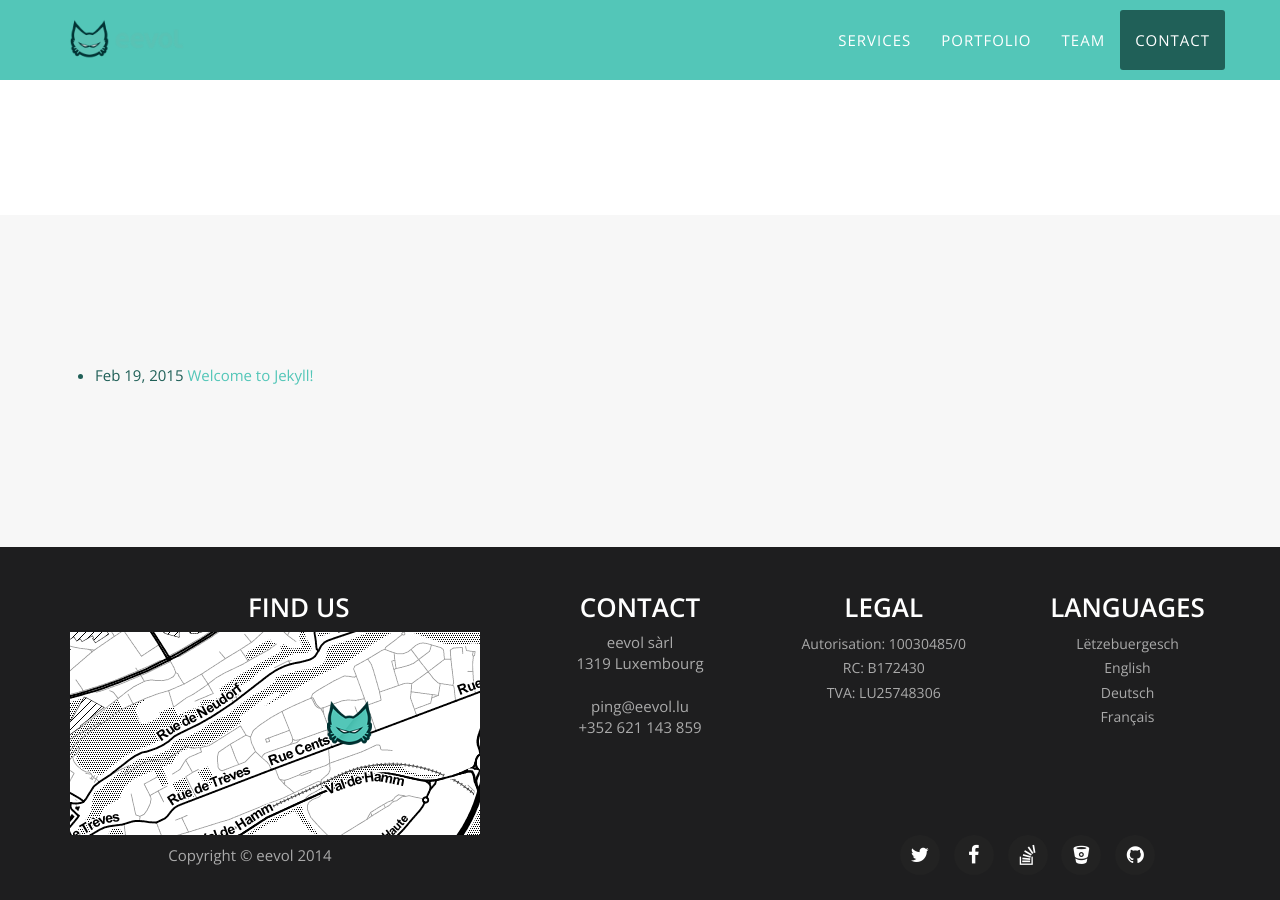
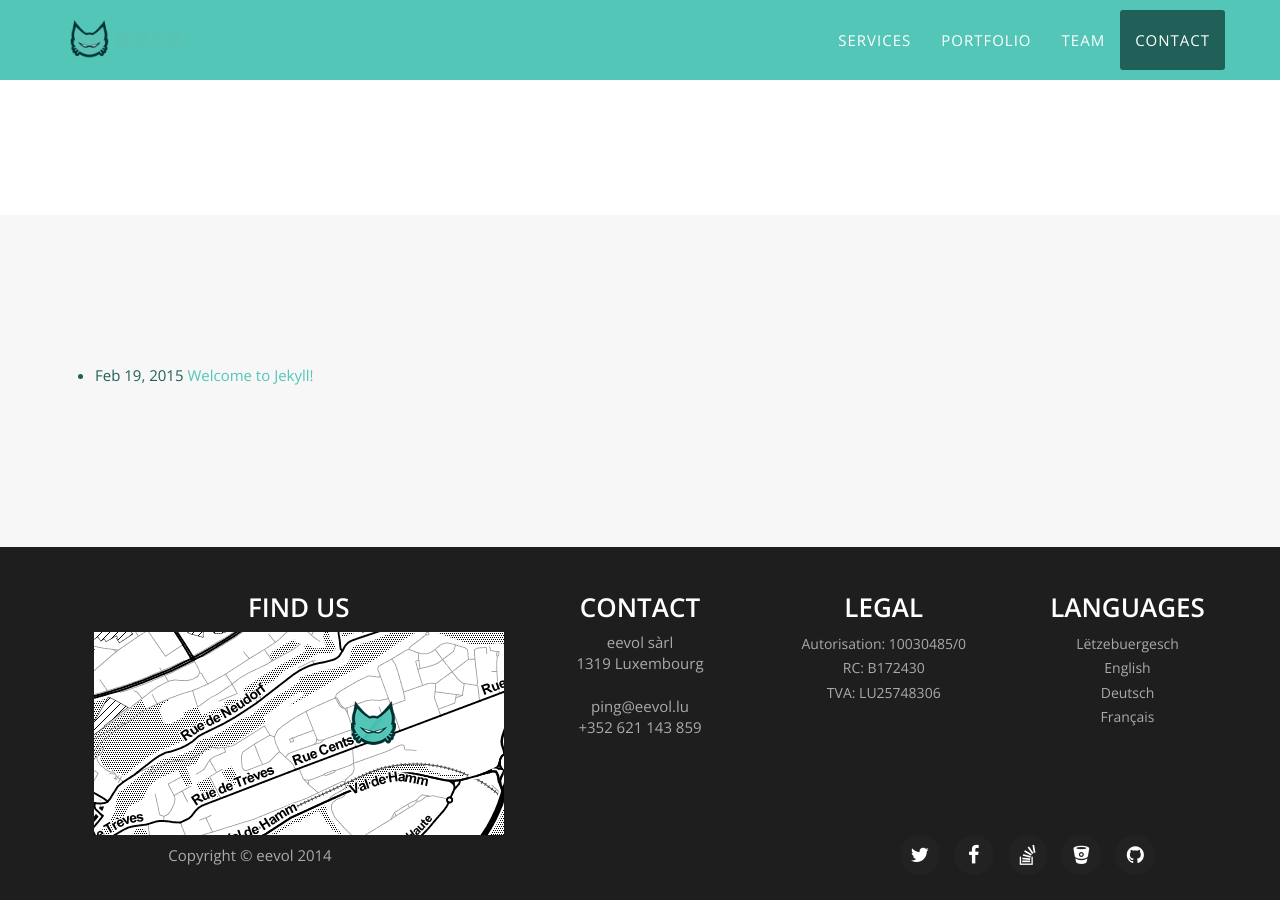
Before and after one commit to eevol/eevol.github.io, a Jekyll site: the page built from index.html, in a window 1280 px wide and 900 px high, scrolled down 3525 px. Built offline with Jekyll 4.4.1, drawn with Linux system fonts in a browser that asks for light colours.

Commit message:
center map in footer container

```diff
--- a/_includes/footer.html
+++ b/_includes/footer.html
@@ -3,7 +3,7 @@
         <div class="row">
             <div class="col-md-5 columns widget">
                 <h3 class="footer-header">Find us</h3>
-                <img src="img/map.png" class="img-responsive" alt="">
+                <img src="img/map.png" alt="">
             </div>
             <div class="col-md-2 columns widget">
                 <h3 class="footer-header">Contact</h3>
```
